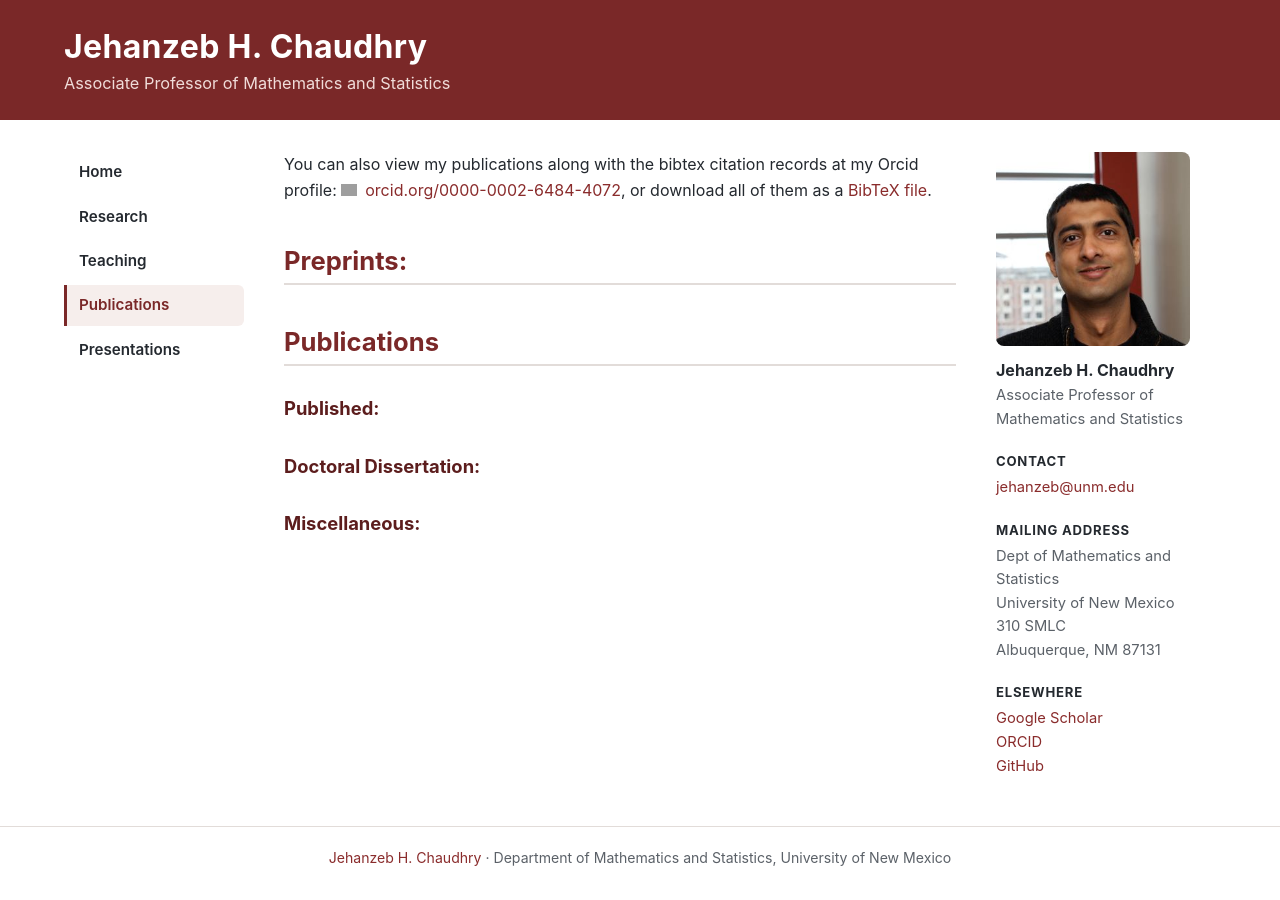
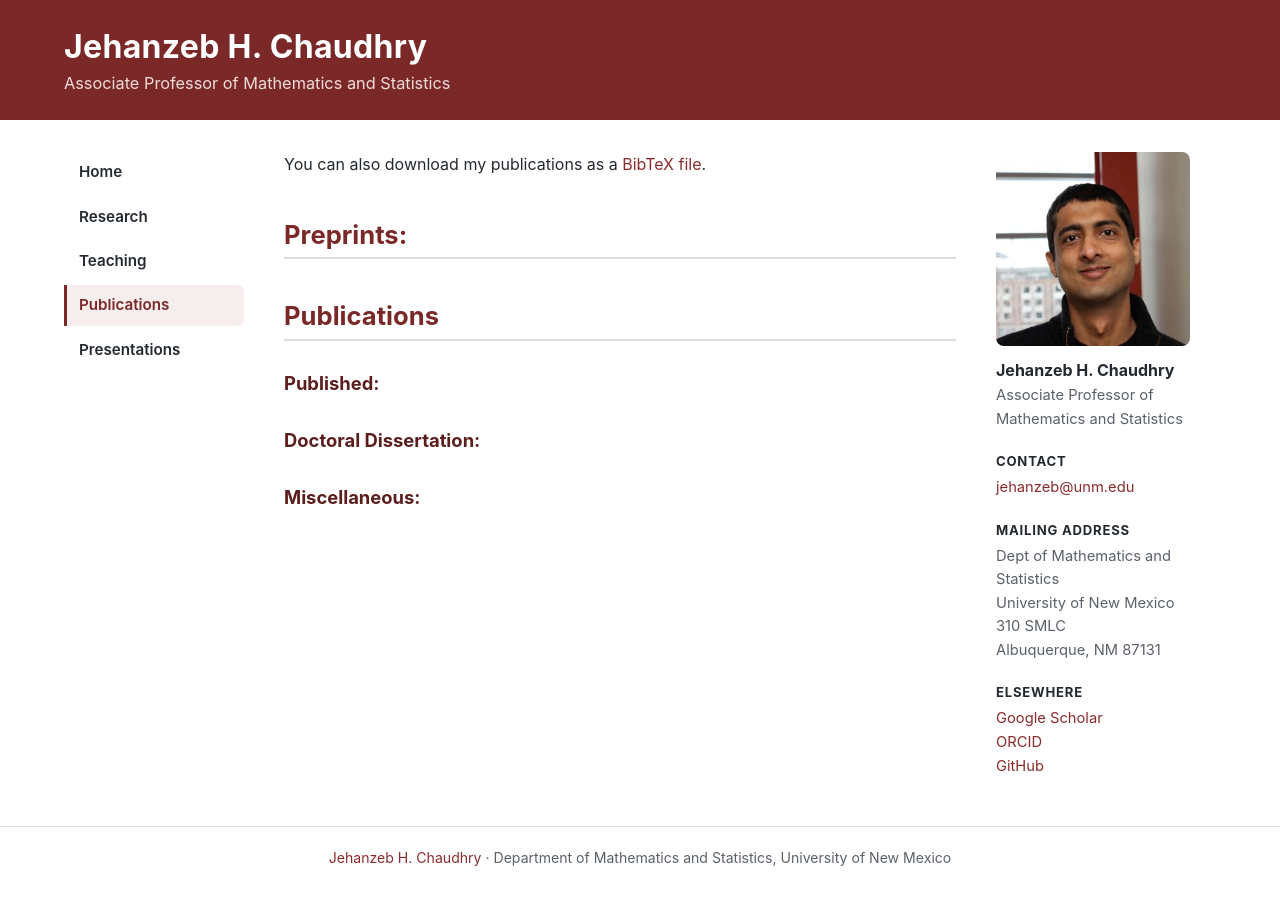
Before and after one commit to jehanzebchaudhry/jehanzebchaudhry.github.io, a Jekyll site: the page built from files/publications.html, in a window 1280 px wide. Built offline with Jekyll 4.4.1, drawn with Linux system fonts in a browser that asks for light colours; grey boxes are pictures that could not be loaded.

Commit message:
Update publications.html

```diff
--- a/files/publications.html
+++ b/files/publications.html
@@ -8,7 +8,7 @@ title: Publications
 {% endcomment %}
 
 <div class="block">
-<p>You can also view my publications along with the bibtex citation records at my Orcid profile: <a href="https://orcid.org/0000-0002-6484-4072" target="orcid.widget" rel="noopener noreferrer" style="vertical-align:top;"><img src="https://orcid.org/sites/default/files/images/orcid_16x16.png" style="width:1em;margin-right:.5em;" alt="ORCID iD icon">orcid.org/0000-0002-6484-4072</a>, or download all of them as a <a href="/papers.bib">BibTeX file</a>.</p>
+<p>You can also download my publications as a <a href="/papers.bib">BibTeX file</a>.</p>
 </div>
 
 <div class="block">
```
